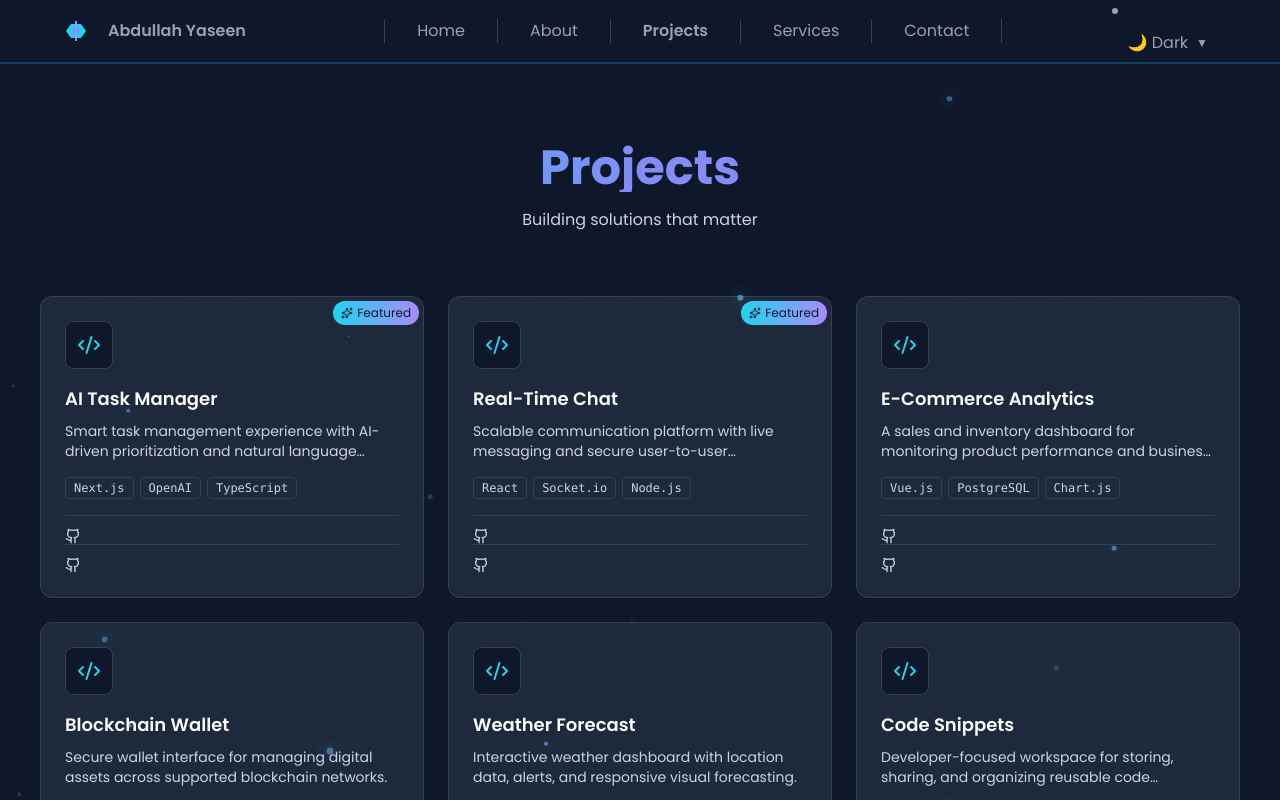
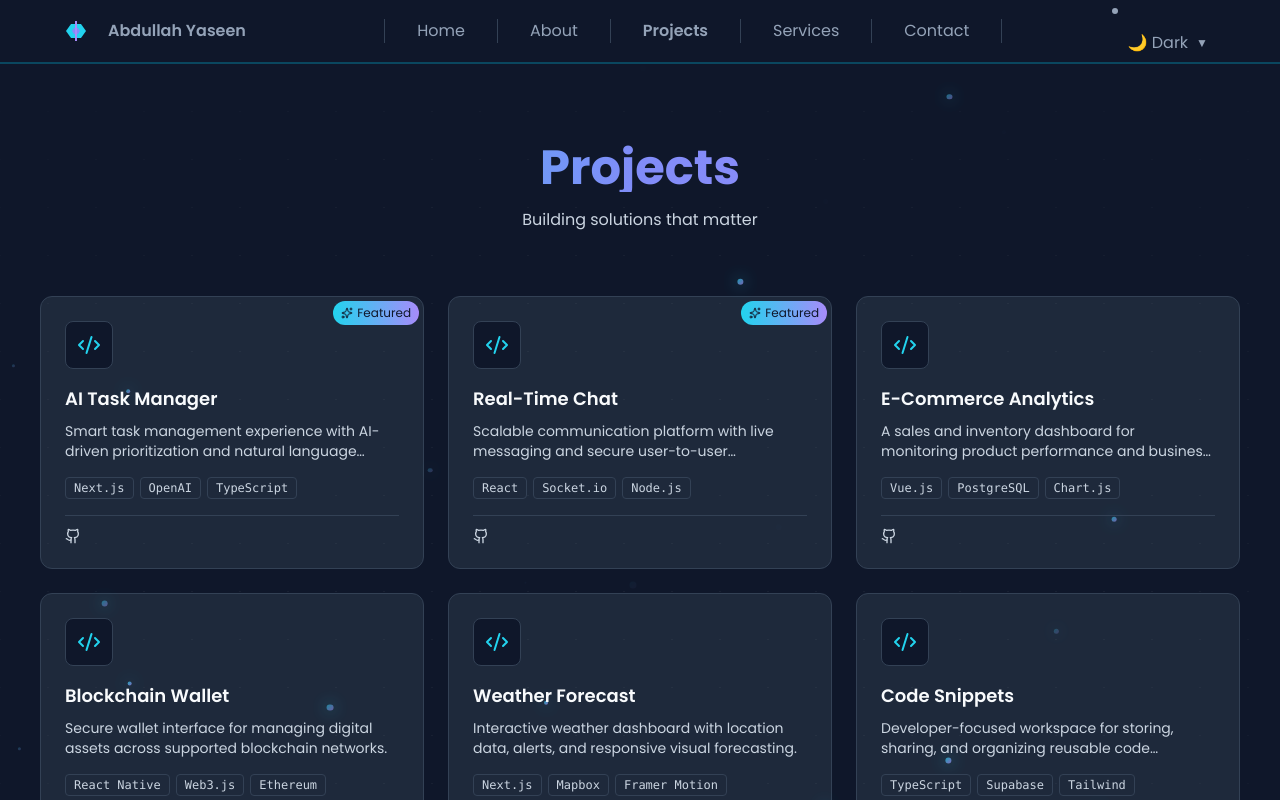
Before and after one commit to abdullahyaseen0010/abdullah-yaseen.portfolio, a Next.js app: page /projects in a window 1280 px wide. Shown: the top 800 px of the page. Built offline with nearby package versions, Linux system fonts and the light colour scheme.

Commit message:
Update ProjectCard.tsx

```diff
--- a/src/components/Project/ProjectCard.tsx
+++ b/src/components/Project/ProjectCard.tsx
@@ -112,9 +112,6 @@ const ProjectCard = ({ project, isHovered, onHoverStart, onHoverEnd }: ProjectCa
           <ProjectLinks github={project.github} demo={project.demo} />
         </div>
 
-         <div className="relative z-10">
-          <ProjectLinks github={project.github} demo={project.demo} />
-        </div>
 
         {/* Animated border glow on hover */}
         <motion.div
```
